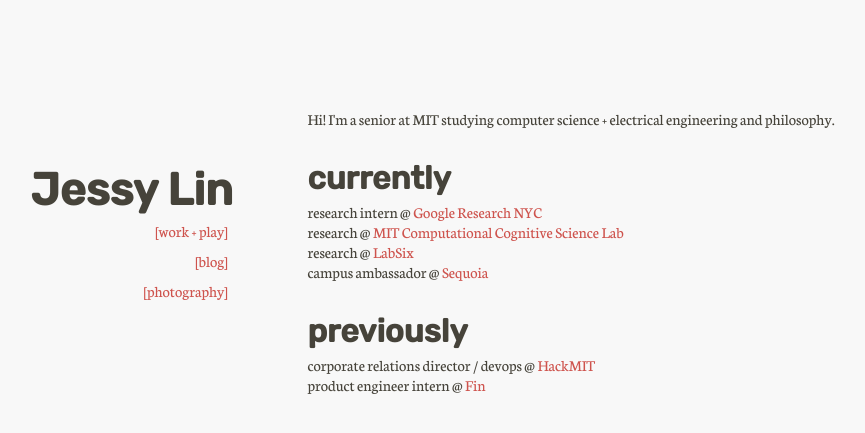
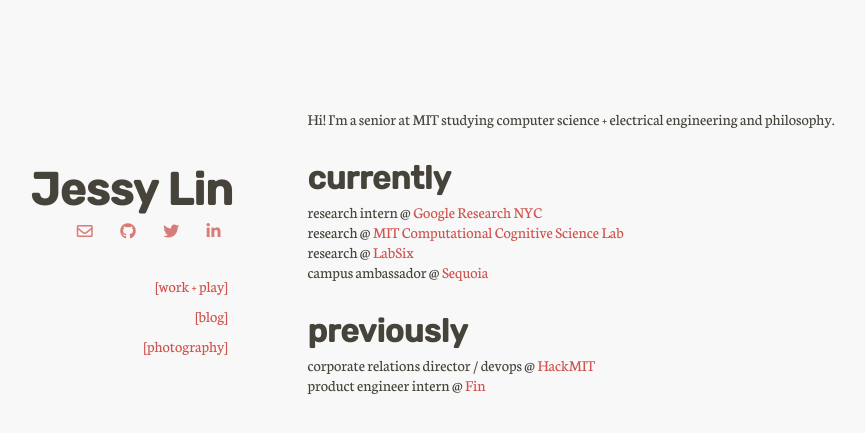
Before and after one commit to jlin816/jlin816.github.io, a Jekyll site: the page built from index.html, in a window 1280 px wide. Shown: the top 433 px of the page, without its empty margins (175-1040 px from the left). Built offline with Jekyll 4.4.1, drawn with Linux system fonts in a browser that asks for light colours; nearby versions of some CDN libraries; some web fonts are replaced.

Commit message:
Add social links

```diff
--- a/_includes/head.html
+++ b/_includes/head.html
@@ -8,7 +8,7 @@
 
   <link rel="stylesheet" href="{{ site.baseurl }}/assets/normalize.css">
   <link rel="stylesheet" href="{{ site.baseurl }}/assets/main.css">
-  <link href="//maxcdn.bootstrapcdn.com/font-awesome/4.2.0/css/font-awesome.min.css" rel="stylesheet">
+  <link rel="stylesheet" href="https://use.fontawesome.com/releases/v5.1.1/css/all.css" integrity="sha384-O8whS3fhG2OnA5Kas0Y9l3cfpmYjapjI0E4theH4iuMD+pLhbf6JI0jIMfYcK3yZ" crossorigin="anonymous">
   <link href="https://fonts.googleapis.com/css?family=Markazi+Text" rel="stylesheet">
   <link href="https://fonts.googleapis.com/css?family=Rubik:500|Lora|Average|Neuton" rel="stylesheet">
 
@@ -25,19 +25,6 @@
   <meta property="og:description" content="{{ site.compass.description }}"/>
   <meta property="og:site_name" content="{{ site.compass.tagline }}">
 
-  <!-- Twitter Card tags -->
-  <meta name="twitter:card" content="summary">
-  <meta name="twitter:title" content="{{ site.compass.tagline }}">
-  {% if site.twitter.site %}
-  <meta name="twitter:site" content="{{ site.twitter.site }}">
-  {% endif %}
-  {% if site.twitter.creator %}
-  <meta name="twitter:creator" content="{{ site.twitter.creator }}">
-  {% endif %}
-  <meta name="twitter:url" content="{{ site.url }}{{ site.baseurl }}{{ page.url }}">
-  <meta name="twitter:description" content="{{ site.compass.description }}">
-  <meta name="twitter:image:src" content="{{ site.url }}{{ site.baseurl }}{{ site.compass.logo }}">
-
   {% if site.compass.include_analytics %}
   {% include analytics.html %}
   {% endif %}
--- a/_layouts/base.html
+++ b/_layouts/base.html
@@ -4,6 +4,13 @@
     <div class="wrapper">
         <header>
             <div class="author-container"><h1><a id="name-link" href="/">Jessy Lin</a></h1></div>
+
+            <ul class="social">
+                <li><a href="mailto:lnj@mit.edu" target="_blank"><i class="far fa-envelope"></i></a></li>
+                <li><a href="//github.com/jlin816"><i class="fab fa-github"></i></a></li>
+                <li><a href="//twitter.com/realJessyLin"><i class="fab fa-twitter"></i></a></li>
+                <li><a href="//linkedin.com/in/jessylin"><i class="fab fa-linkedin-in"></i></a></li>
+            </ul>
 
             <ul class="sidebar-nav">
                 <li class="sidebar-nav-item"><a href="/projects">[work + play]</a></li>
--- a/assets/main.scss
+++ b/assets/main.scss
@@ -38,12 +38,32 @@
     margin: 0;
 }
 
+ul.social {
+    margin: 5px auto;
+    display: block;
+    text-align: right;
+}
+
+ul.social li {
+    display: inline-block;
+    margin: 0 5%;
+}
+
+i {
+    opacity: .75;
+}
+
+i:hover {
+    opacity: 1;
+}
+
 h2 {
     margin: 30px 0px 5px 0px;
 }
 
 .sidebar-nav {
     margin: auto;
+    margin-top: 30px;
     display: flex;
 }
 
@@ -121,6 +141,11 @@
         margin: 0 10%;
     }
 
+    ul.social {
+        width: 50%;
+        text-align: center;
+    }
+
     #gallery {
         -moz-column-count: 1;
         -webkit-column-count: 1;
```
Also changed, not shown: 5 other files.
